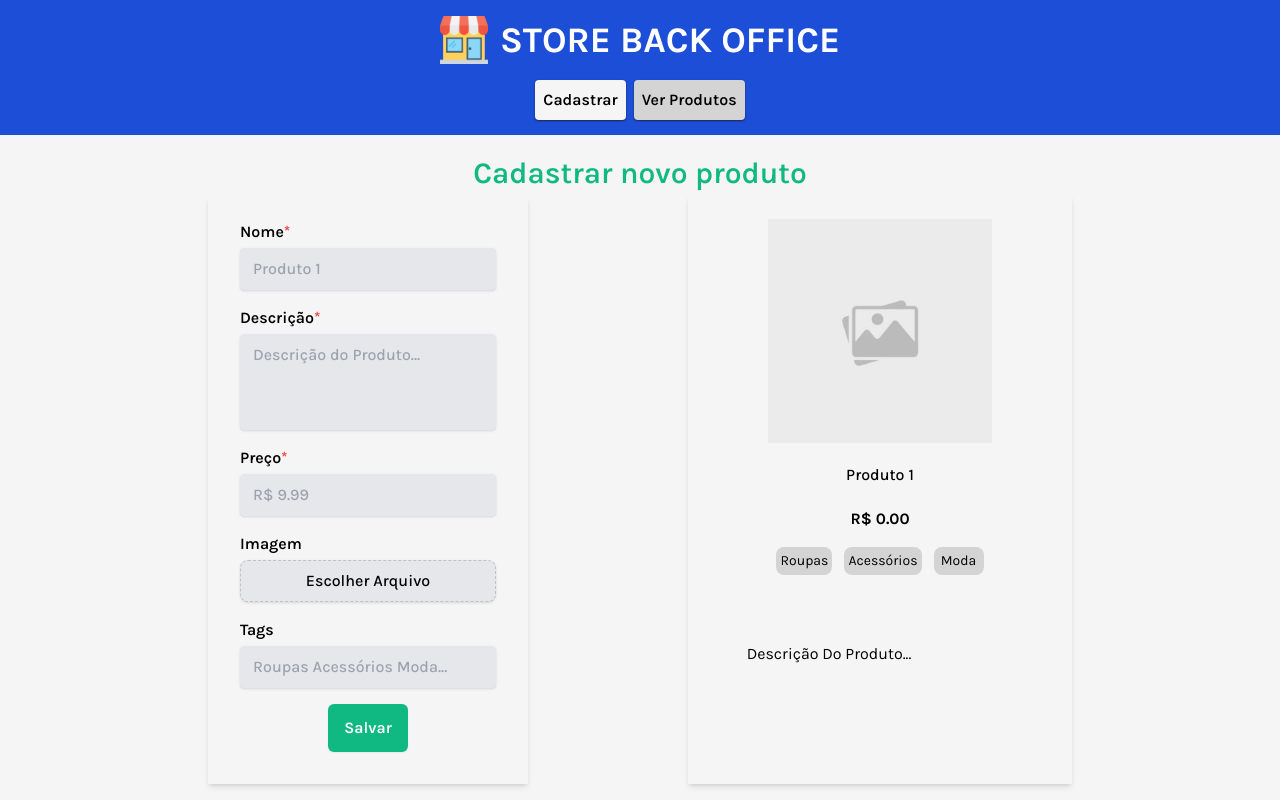
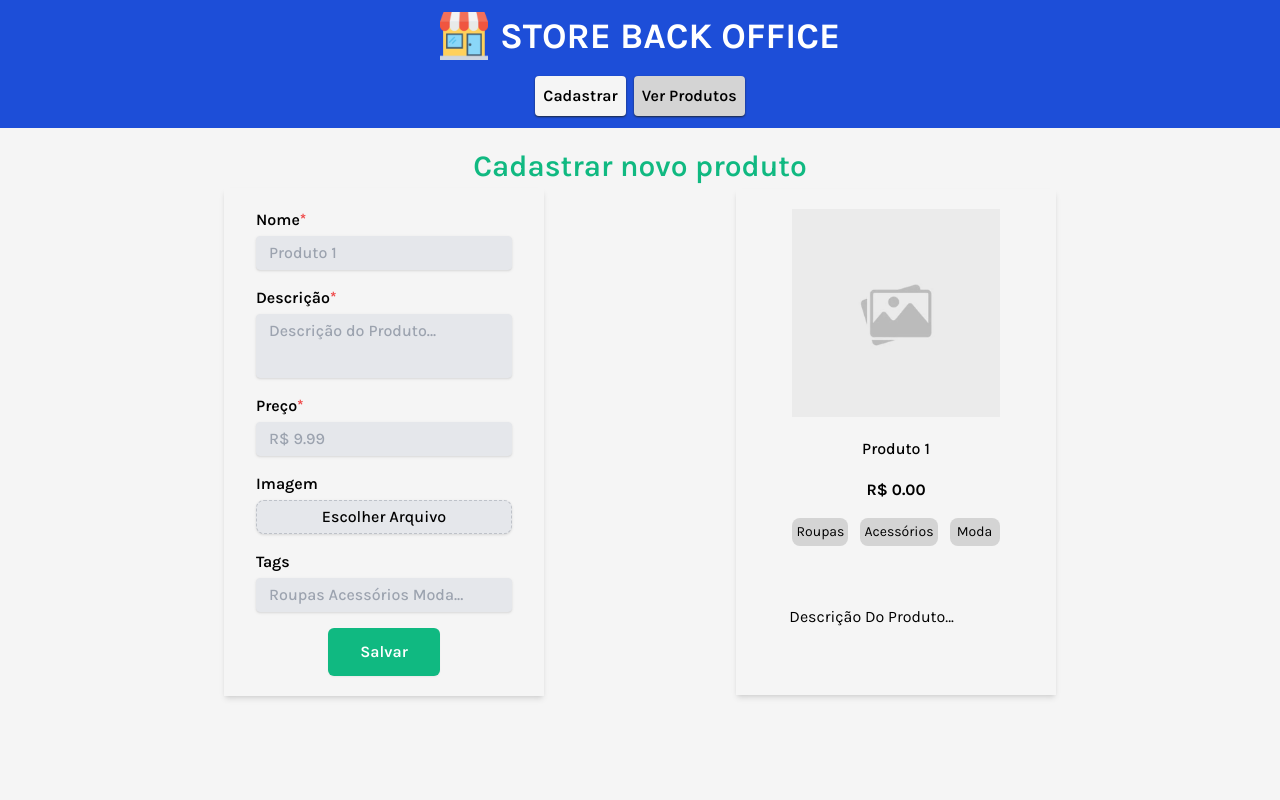
Before and after one commit to vmedeir0s/store-back-office, a React (Vite) app: page / in a window 1280 px wide. Both pictures are taken after a click on the button "Cadastrar". Built offline with nearby package versions, Linux system fonts and the light colour scheme.

Commit message:
adjust styles

```diff
--- a/src/App.tsx
+++ b/src/App.tsx
@@ -17,8 +17,8 @@ function App() {
   }
 
   return (
-    <div className="bg-neutral-100 h-[calc(100dvh)] flex items-center flex-col">
-      <header className="w-full h-36 bg-blue-700 flex justify-center gap-4 items-center flex-col">
+    <div className="bg-neutral-100 min-h-screen max-sm:h[calc(100dvh)] flex items-center flex-col">
+      <header className="w-full h-32 bg-blue-700 flex justify-center gap-4 items-center flex-col">
         <Title />
         <div className="flex gap-2">
           <button
--- a/src/components/Product.tsx
+++ b/src/components/Product.tsx
@@ -27,12 +27,12 @@ export default function Product({
   }
 
   return (
-    <div className="flex flex-col items-center gap-4 shadow-md px-8 pt-6 pb-8 mb-4 h-[589px] w-96 break-words capitalize">
+    <div className="flex flex-col items-center gap-4 shadow-md px-8 py-5 h-[506px] w-80 max-sm:w-11/12 max-sm:h-fit max-sm:p-3 max-sm:gap-1 break-words capitalize mb-4">
       {handleDelete && <button onClick={handleDelete}>X</button>}
-      <img src={productImage} alt={name} className="h-56 w-56 shrink-0" />
+      <img src={productImage} alt={name} className="h-52 w-52 shrink-0 max-sm:h-40 max-sm:w-40" />
       <h3 title={name} className="h-8 text-center  font-medium p-1 truncate w-5/6 overflow-hidden">{name || 'Produto 1'}</h3>
       <h4 className="font-extrabold">{price ? formatCurrency(price) : 'R$ 0.00'}</h4>
-      <ul className="h-20 w-5/6 flex gap-3 justify-center flex-wrap overflow-y-auto">
+      <ul className="h-20 w-5/6 flex gap-3 justify-center flex-wrap overflow-y-auto max-sm:hidden">
         {
           tagsList.length > 0
             ?
@@ -54,7 +54,7 @@ export default function Product({
         }
         { }
       </ul>
-      <p className="h-28 w-5/6 overflow-y-auto">{description || 'Descrição do produto...'}</p>
+      <p className="h-20 w-5/6 overflow-y-auto max-sm:hidden">{description || 'Descrição do produto...'}</p>
     </div>
   )
 }
--- a/src/components/RegisterProduct.tsx
+++ b/src/components/RegisterProduct.tsx
@@ -52,7 +52,7 @@ export default function RegisterProduct() {
 
   function handleNumberKeyDown(event: React.KeyboardEvent<HTMLInputElement>) {
     const { value } = event.currentTarget;
-    const maxLength = 7;
+    const maxLength = 8;
 
     if (value.length >= maxLength && event.key !== 'Backspace') {
       event.preventDefault();
@@ -62,15 +62,15 @@ export default function RegisterProduct() {
   return (
     <main className="grow w-full flex flex-col justify-center items-center">
       <div className="flex flex-col grow gap-1 items-center w-full">
-        <h1 className="text-emerald-500 mt-5 text-3xl font-semibold">Cadastrar novo produto</h1>
-        <div className="flex items-center justify-around w-4/5 h-full max-sm:flex-col-reverse">
-          <form onSubmit={onSubmit} className="flex font-medium flex-col gap-4 shadow-md px-8 pt-6 h-fit pb-8 mb-4 w-80">
+        <h1 className="text-emerald-500 mt-5 text-3xl font-semibold max-sm:text-2xl text-center">Cadastrar novo produto</h1>
+        <div className="flex items-center justify-around w-4/5 h-full max-sm:flex-col-reverse max-sm:w-11/12">
+          <form onSubmit={onSubmit} className="flex font-medium flex-col gap-4 shadow-md px-8 py-5 mb-4 w-80 max-sm:px-5 max-sm:w-11/12">
             <div className="flex flex-col gap-1">
               <label className="font-semibold" htmlFor="name">
                 Nome<span className={`font-extrabold text-red-500 ${formData.name && 'hidden'}`}>*</span>
               </label>
               <input
-                className="bg-gray-200 py-2 px-3 shadow border rounded appearance-none focus:outline-emerald-500 focus:bg-white"
+                className="bg-gray-200 py-1 px-3 shadow border rounded appearance-none focus:outline-emerald-500 focus:bg-white"
                 type="text"
                 id="name"
                 value={formData.name}
@@ -84,7 +84,7 @@ export default function RegisterProduct() {
                 Descrição<span className={`font-extrabold text-red-500 ${formData.description && 'hidden'}`}>*</span>
               </label>
               <textarea
-                className="bg-gray-200 h-24 py-2 px-3 shadow border rounded appearance-none focus:outline-emerald-500 focus:bg-white resize-none"
+                className="bg-gray-200 h-16 py-1 px-3 shadow border rounded appearance-none focus:outline-emerald-500 focus:bg-white resize-none"
                 id="description"
                 rows={2}
                 value={formData.description}
@@ -99,7 +99,7 @@ export default function RegisterProduct() {
                 Preço<span className={`font-extrabold text-red-500 ${formData.price && 'hidden'}`}>*</span>
               </label>
               <input
-                className="bg-gray-200 py-2 px-3 shadow border rounded appearance-none focus:outline-emerald-500 focus:bg-white"
+                className="bg-gray-200 py-1 px-3 shadow border rounded appearance-none focus:outline-emerald-500 focus:bg-white"
                 type="number"
                 step="any"
                 id="price"
@@ -115,7 +115,7 @@ export default function RegisterProduct() {
                 Imagem
               </label>
               <div className="flex">
-                <label htmlFor="image" className="bg-gray-200 cursor-pointer text-center w-full py-2 px-3 shadow border border-dashed rounded-lg border-gray-600/25 appearance-none focus:outline-emerald-500 focus:bg-white hover:bg-gray-100">
+                <label htmlFor="image" className="bg-gray-200 cursor-pointer text-center w-full py-1 px-3 shadow border border-dashed rounded-lg border-gray-600/25 appearance-none focus:outline-emerald-500 focus:bg-white hover:bg-gray-100">
                   Escolher Arquivo
                   <input
                     className="hidden"
@@ -131,7 +131,7 @@ export default function RegisterProduct() {
                 Tags
               </label>
               <input
-                className="bg-gray-200 py-2 px-3 shadow border rounded appearance-none focus:outline-emerald-500 focus:bg-white"
+                className="bg-gray-200 py-1 px-3 shadow border rounded appearance-none focus:outline-emerald-500 focus:bg-white"
                 type="text"
                 id="tags"
                 value={formData.tags}
@@ -142,7 +142,7 @@ export default function RegisterProduct() {
             </div>
             <button className="self-center bg-emerald-500 py-3 px-4 rounded-md shadow-sm text-white font-semibold
             hover:bg-emerald-400
-            focus-visible:outline focus-visible:outline-2 focus-visible:outline-offset-2 focus-visible:outline-emerald-600" type="submit">Salvar</button>
+            focus-visible:outline focus-visible:outline-2 focus-visible:outline-offset-2 focus-visible:outline-emerald-600 w-28 max-sm:w-2/3" type="submit">Salvar</button>
           </form>
           <Product productInfo={formData} />
         </div>
```
